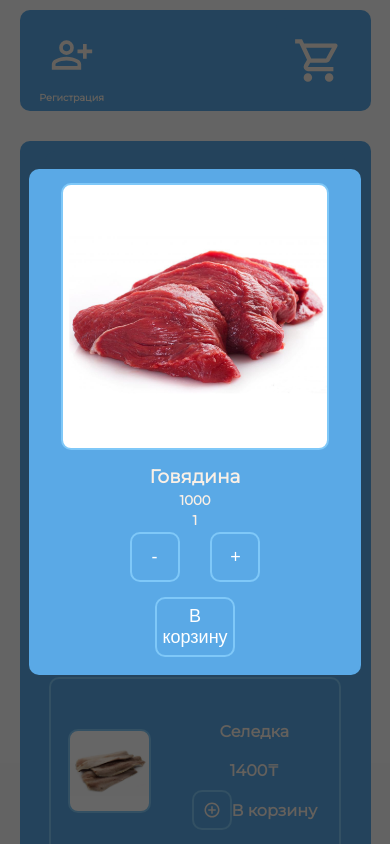
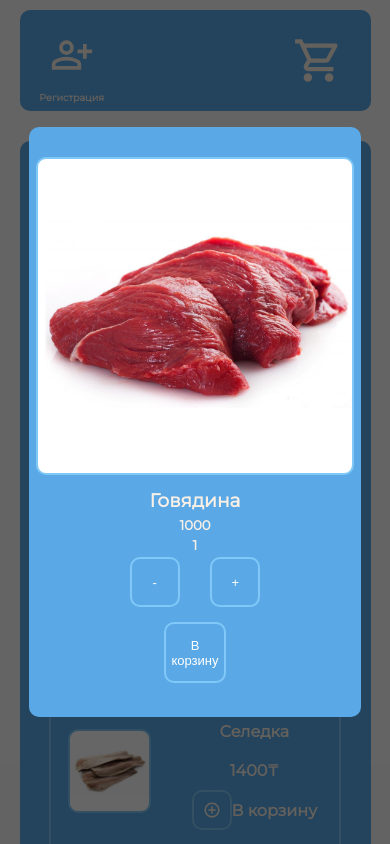
Before and after one commit to NzrSdv/Diplomka, a website: page pages/index.html in a window 390 px wide. Both pictures are taken after a click on the button 211 px from the left and 386 px from the top of the page. Shown: the top 844 px of the page. Drawn offline with Linux system fonts and the light colour scheme.

Commit message:
small addwindow fix

```diff
--- a/UI/styles.css
+++ b/UI/styles.css
@@ -279,10 +279,13 @@ footer{
     .addBox{
         flex-direction: column;
         gap:10px;
-        height: 60%;
+        height: 70%;
     }
     .addbox > .imgshka{
         height: 100px;
+    }
+    .buttons > button, .purchase{
+        font-size: small;
     }
     footer{
         height: 40dvh;
```
